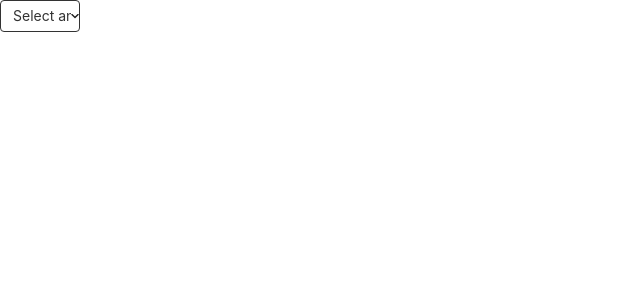
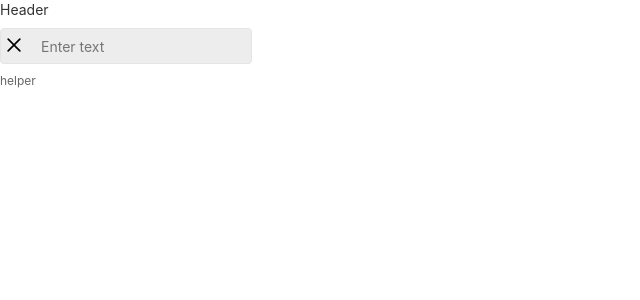
Before and after one commit to Kickbuttowaski/goschedule, a React (Create React App) app: page / in a window 1280 px wide. Shown: the top 300 px of the page, without its empty margins (0-640 px from the left). Built offline with nearby package versions, Linux system fonts and the light colour scheme; a web font is replaced by a local one.

Commit message:
dropDown fix

```diff
--- a/src/App.js
+++ b/src/App.js
@@ -33,8 +33,13 @@ function App() {
   }
   return (
     <div >
-      <NewDropDown/>
-
+     <InputText
+        label="Header"
+        help="helper"
+        placeholder="enter name"
+        icon="attach_money"
+        isMandatory={false}
+      />
       </div>
   );
 }
--- a/src/components/Calendar/Calendar.module.css
+++ b/src/components/Calendar/Calendar.module.css
@@ -80,6 +80,7 @@
 .divHeader {
   display: flex;
   justify-content: space-between;
+  align-items:flex-start ;
 }
 .type2 {
   visibility: hidden;
--- a/src/components/InputText/InputText.js
+++ b/src/components/InputText/InputText.js
@@ -46,7 +46,7 @@ export default class InputText extends React.Component {
         <input
           type={type}
           onChange={onChange || this.onChange}
-          style={isMandatory === "true" ? { border: "solid 2px #FA383E" } : {}}
+          style={isMandatory === true ? { border: "solid 2px #FA383E" } : {}}
           className={
             icon === undefined ? style["inputArea"] : style["inputArea-icon"]
           }
--- a/src/components/NewDropDown/NewDropDown.js
+++ b/src/components/NewDropDown/NewDropDown.js
@@ -78,19 +78,19 @@ export default class NewDropDown extends React.Component {
           }
           onClick={this.toggleDropdown}
         >
-          <div>
+          <div className={style.textcontainer}>
             <span className={style.selectedTxt}>
               {selectedLabel === null
                 ? "Select any value"
                 : selectedLabel.substring(0, 35)}
             </span>
           </div>
+          <div className={style.item2}>
+            <img
+              src={user_profile}
+              alt="user_profile"
 
-          <img
-            src={user_profile}
-            alt="user_profile"
-            className={`${style.item2}  item1`}
-          ></img>
+            ></img></div>
         </div>
         {isOpen ? <div className={style.selectDropdown}>{html}</div> : null}
       </div>
@@ -101,8 +101,8 @@ export default class NewDropDown extends React.Component {
 NewDropDown.defaultProps = {
   options: [
     {
-      value: "chocolate",
-      label: "Chocolate"
+      value: "chocolatechocolate",
+      label: "Chocolate ChocolateChocolateChocolate"
     },
     { value: "strawberry", label: "Strawberry" },
     { value: "vanilla", label: "Vanilla" }
--- a/src/components/NewDropDown/NewDropDown.module.css
+++ b/src/components/NewDropDown/NewDropDown.module.css
@@ -1,4 +1,12 @@
 @import url("https://rsms.me/inter/inter.css");
+
+*,
+::after,
+::before {
+  outline: none;
+  box-sizing: border-box;
+  margin: 0px;
+}
 .font-inter {
   font-family: Inter;
   font-size: 14px;
@@ -10,48 +18,56 @@
 }
 .selectContainer {
   display: inline-block;
-
+  width: 100%;
 }
 .selectStyle {
   display: flex;
-  justify-content: space-between;
   align-items: center;
   height: 32px;
+  width: 80%;
   border-radius: 4px;
   border: solid 1px #333333;
   background-color: #ffffff;
   cursor: pointer;
   user-select: none;
-  width: 80px;
-
 }
 .selectStyle_click {
-  width: 80px;
   display: flex;
-  justify-content: space-between;
+  justify-content: space-around;
   align-items: center;
   height: 32px;
+  width: 80%;
   border-radius: 4px;
   border: 1px solid #2773ff;
   background-color: #ffffff;
   cursor: pointer;
   user-select: none;
+
 }
-
+.textcontainer{
+  width: 80%;
+  padding-right: 8px;
+}
 .item2 {
+  width:20%;
   position: relative;
-  width: 14px;
-  height: 14px;
-
+  text-align: right;
+  padding-right: 12px;
+}
+.item2 img{
+  width: 12px;
+  height: 12px;
 }
 
 .selectedTxt {
   composes: font-inter;
   color: #333333;
-  padding: 6px 8px 6px 12px;
+  padding: 10px 8px 6px 12px;
   overflow: hidden;
-  text-overflow: "...";
+  text-overflow:ellipsis;
   white-space: nowrap;
+  width: calc(100%);
+  display:inline-block
 }
 .selectDropdown {
   user-select: none;
--- a/src/index.css
+++ b/src/index.css
@@ -1,10 +1,4 @@
-*,
-::after,
-::before {
-  outline: none;
-  box-sizing: border-box;
-  margin: 0px;
-}
+
 
 body {
   margin: 0;
```
